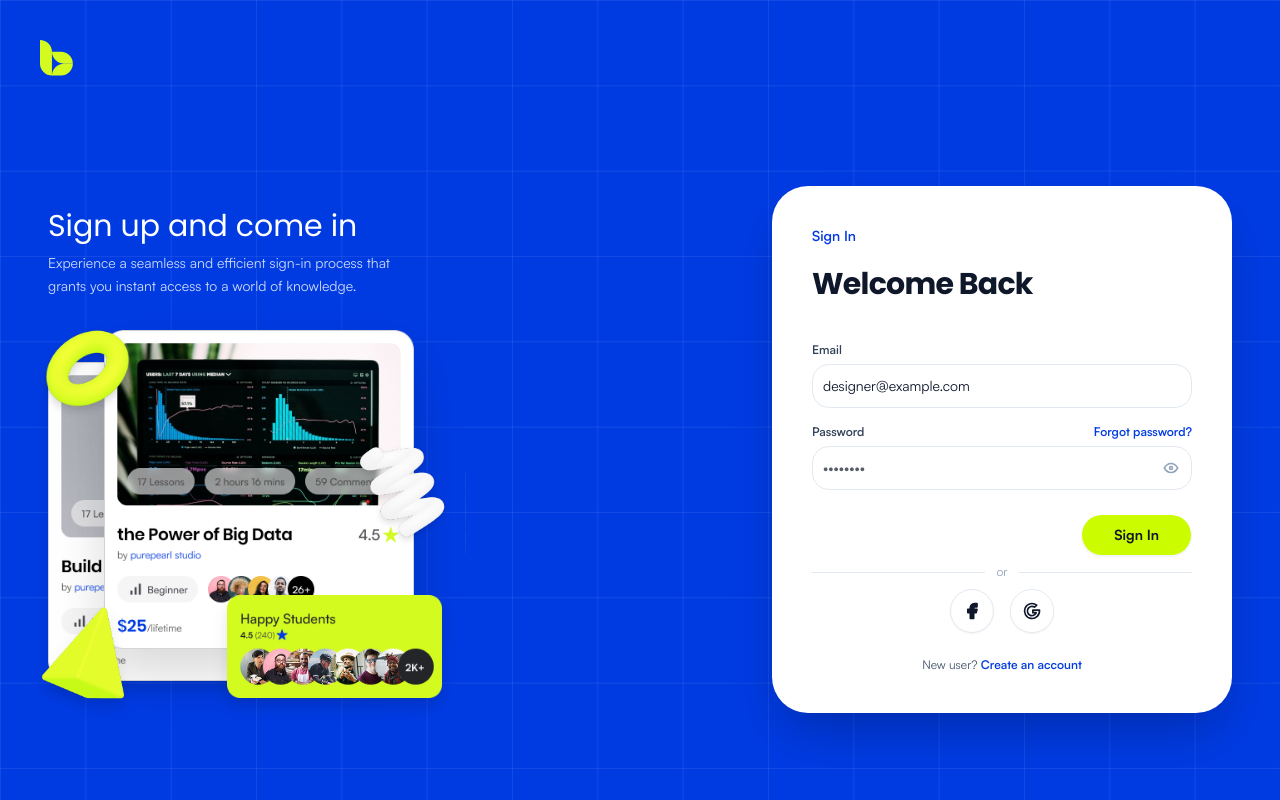
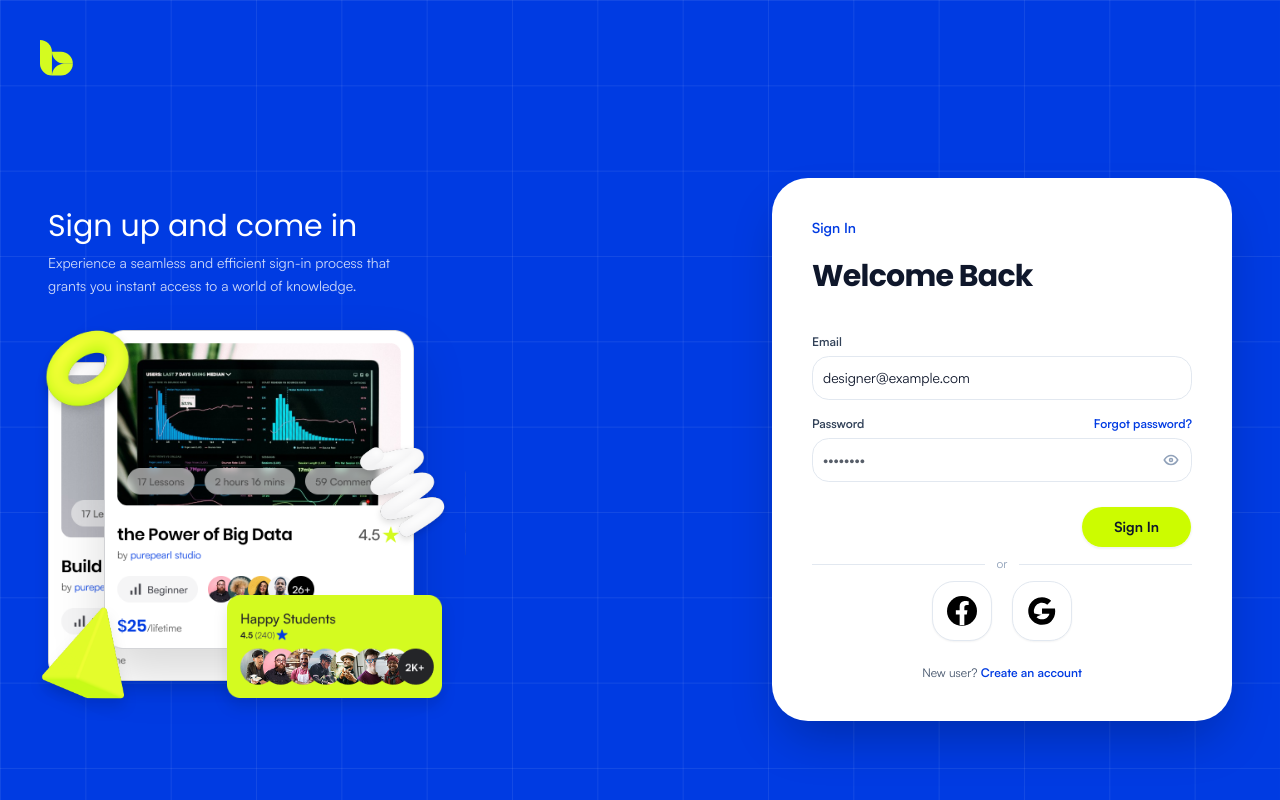
Before and after one commit to shaiadul/byteSpace, a Next.js app in the folder doin-tech/: page /signin in a window 1280 px wide. Built offline with nearby package versions, Linux system fonts and the light colour scheme.

Commit message:
refactor: replace social button icons with inline SVGs and update styling

```diff
--- a/doin-tech/components/auth/auth-social-buttons.tsx
+++ b/doin-tech/components/auth/auth-social-buttons.tsx
@@ -1,6 +1,6 @@
 "use client";
 
-import { IconBrandFacebookFilled, IconBrandGoogle } from "@tabler/icons-react";
+import * as React from "react";
 
 export function AuthSocialButtons() {
   return (
@@ -10,20 +10,37 @@ export function AuthSocialButtons() {
         <span className="bg-white px-3 text-xs text-slate-400 absolute">or</span>
       </div>
 
-      <div className="flex items-center justify-center gap-4">
+      <div className="flex items-center justify-center gap-4 sm:gap-5">
+        {/* Facebook Button */}
         <button
           type="button"
           aria-label="Continue with Facebook"
-          className="size-11 rounded-full border border-slate-200 hover:border-slate-300 flex items-center justify-center text-slate-800 hover:bg-slate-50 transition-colors shadow-xs cursor-pointer"
+          className="size-14 sm:size-15 rounded-[22px] border border-slate-200 hover:border-slate-300 bg-white hover:bg-slate-50 flex items-center justify-center transition-all duration-200 shadow-xs active:scale-95 cursor-pointer"
         >
-          <IconBrandFacebookFilled className="size-5 text-slate-900" />
+          <svg viewBox="0 0 24 24" className="size-7.5 shrink-0" fill="none">
+            <circle cx="12" cy="12" r="12" fill="#000000" />
+            <path
+              d="M15.83 14.869l.532-3.47H13.874V9.149c0-.949.465-1.874 1.956-1.874h1.512V4.322s-1.374-.235-2.686-.235c-2.741 0-4.533 1.662-4.533 4.669v2.57H7.078v3.47h3.047v8.385a12.09 12.09 0 003.749 0v-8.385h2.796z"
+              fill="#FFFFFF"
+            />
+          </svg>
         </button>
+
+        {/* Google Button */}
         <button
           type="button"
           aria-label="Continue with Google"
-          className="size-11 rounded-2xl border border-slate-200 hover:border-slate-300 flex items-center justify-center text-slate-800 hover:bg-slate-50 transition-colors shadow-xs cursor-pointer"
+          className="size-14 sm:size-15 rounded-[22px] border border-slate-200 hover:border-slate-300 bg-white hover:bg-slate-50 flex items-center justify-center transition-all duration-200 shadow-xs active:scale-95 cursor-pointer"
         >
-          <IconBrandGoogle className="size-5 text-slate-900 font-bold" />
+          <svg
+            viewBox="0 0 24 24"
+            className="size-7.5 shrink-0 text-black fill-current"
+          >
+            <path d="M22.56 12.25c0-.78-.07-1.53-.2-2.25H12v4.26h5.92c-.26 1.37-1.04 2.53-2.21 3.31v2.77h3.57c2.08-1.92 3.28-4.74 3.28-8.09z" />
+            <path d="M12 23c2.97 0 5.46-.98 7.28-2.66l-3.57-2.77c-.98.66-2.23 1.06-3.71 1.06-2.86 0-5.29-1.93-6.16-4.53H2.18v2.84C3.99 20.53 7.7 23 12 23z" />
+            <path d="M5.84 14.09c-.22-.66-.35-1.36-.35-2.09s.13-1.43.35-2.09V7.06H2.18C1.43 8.55 1 10.22 1 12s.43 3.45 1.18 4.94l3.66 2.84c.87-2.6 3.3-4.52 6.16-4.52z" />
+            <path d="M12 5.38c1.62 0 3.06.56 4.21 1.64l3.15-3.15C17.45 2.09 14.97 1 12 1 7.7 1 3.99 3.47 2.18 7.06l3.66 2.84c.87-2.6 3.3-4.52 6.16-4.52z" />
+          </svg>
         </button>
       </div>
     </>
```
